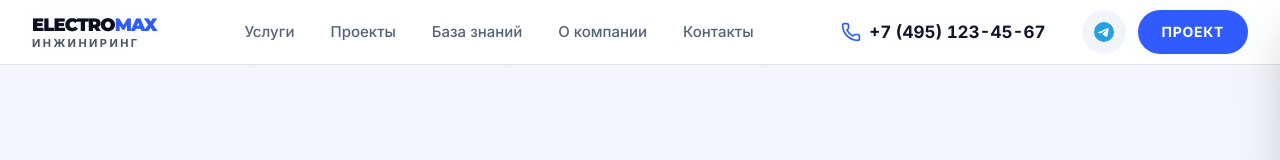
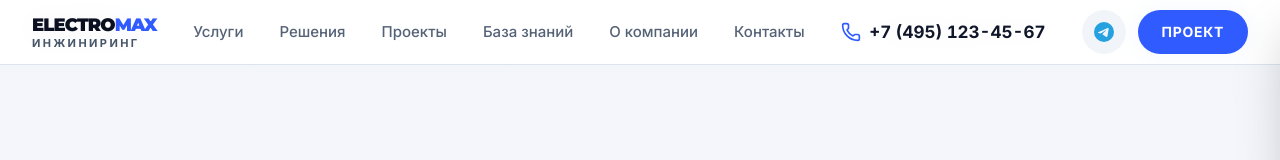
Before and after one commit to 8mirroz/electromax, a Next.js app: page /solutions in a window 1280 px wide. Shown: the top 160 px of the page. Built offline with nearby package versions, Linux system fonts and the light colour scheme; no server answers.

Commit message:
feat: add solutions link to navigation

```diff
--- a/src/components/layout/Navbar.tsx
+++ b/src/components/layout/Navbar.tsx
@@ -15,6 +15,7 @@ export function Navbar() {
         <nav className="hidden md:flex items-center gap-1" aria-label="Основная навигация">
           {[
             { label: "Услуги", href: "/#services" },
+            { label: "Решения", href: "/solutions" },
             { label: "Проекты", href: "/projects" },
             { label: "База знаний", href: "/knowledge" },
             { label: "О компании", href: "/about" },
--- a/src/components/ui/MobileNav.tsx
+++ b/src/components/ui/MobileNav.tsx
@@ -9,6 +9,7 @@ import { Logo } from "@/components/layout/Logo";
 
 const NAV_ITEMS = [
   { label: "Услуги", href: "/#services" },
+  { label: "Решения", href: "/solutions" },
   { label: "Проекты", href: "/projects" },
   { label: "База знаний", href: "/knowledge" },
   { label: "О компании", href: "/about" },
```
